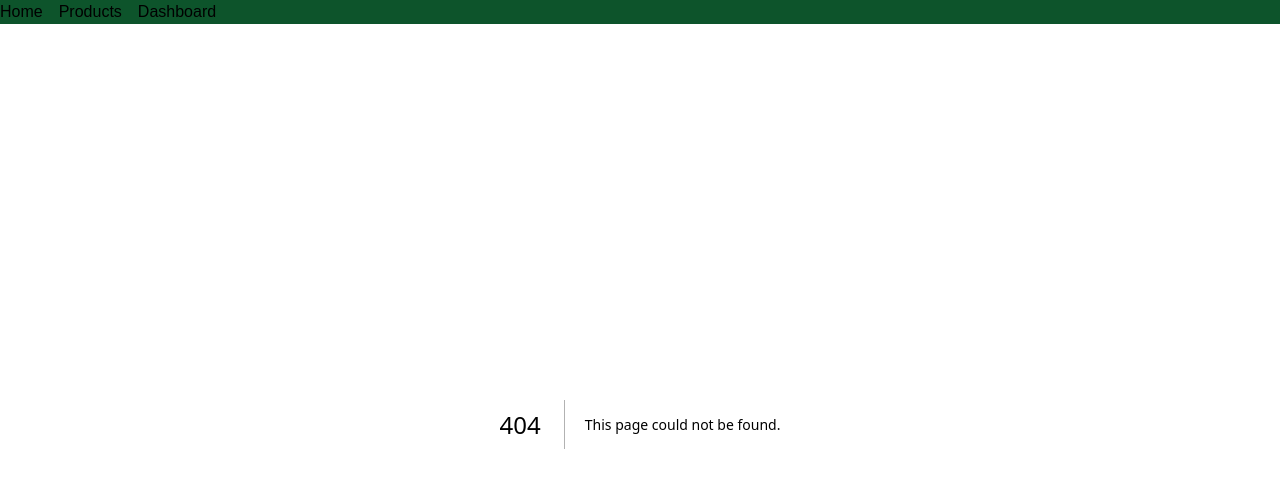
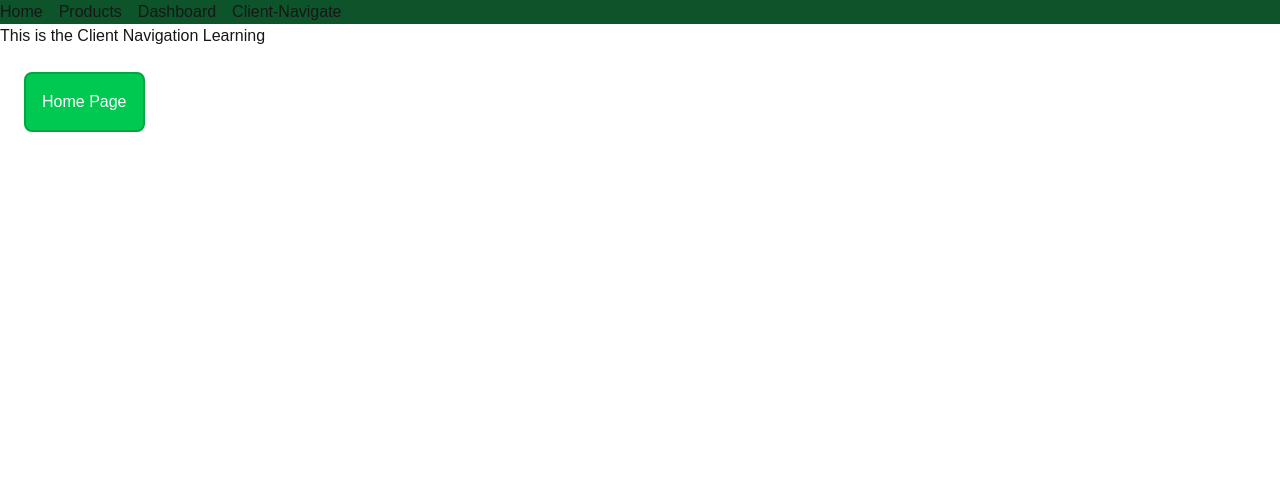
Before and after one commit to abhi170212/Nextjs-learning, a Next.js app in the folder basic/: page /client-navigate in a window 1280 px wide. Before the commit this address had no page. Shown: the top 488 px of the page. Built offline with nearby package versions, Linux system fonts and the light colour scheme.

Commit message:
client hooks added ->> useRouter , usePathname,useSearchParams

```diff
--- /dev/null
+++ b/basic/app/client-navigate/page.tsx
@@ -0,0 +1,27 @@
+"use client"
+
+import { useRouter,usePathname, useSearchParams } from "next/navigation"
+
+//---------------------------------------------------------------------
+export default function clientNavigate(){
+     // HOOKS
+     const router =useRouter()
+     const pathName = usePathname()
+     const searchParams = useSearchParams()
+
+     // searchParams.get("age") -> localhost ? age=18.....
+     // searchParams.has("age") -> true
+
+
+     //FUNCTION
+     const handleNavigation = () =>{
+          router.push("/")
+     }
+     return(
+          <div>
+               <p>This is the Client Navigation Learning</p>
+               <button onClick={handleNavigation} className="text-white bg-green-500 rounded-lg hover:cursor-pointer p-4 m-6 border border-green-600 border-2">Home Page</button>
+          </div>
+     )
+}
+//-----------------------------------------------------------------------------
--- a/basic/app/layout.tsx
+++ b/basic/app/layout.tsx
@@ -33,6 +33,7 @@ export default function RootLayout({
           <Link href={`/`}>Home</Link>
           <Link href={`/products`}>Products</Link>
           <Link href={`/dashboard`}>Dashboard</Link>
+          <Link href={`/client-navigate`}>Client-Navigate</Link>
         </nav>
       </header>
       <body className="min-h-full flex flex-col">{children}</body>
```
